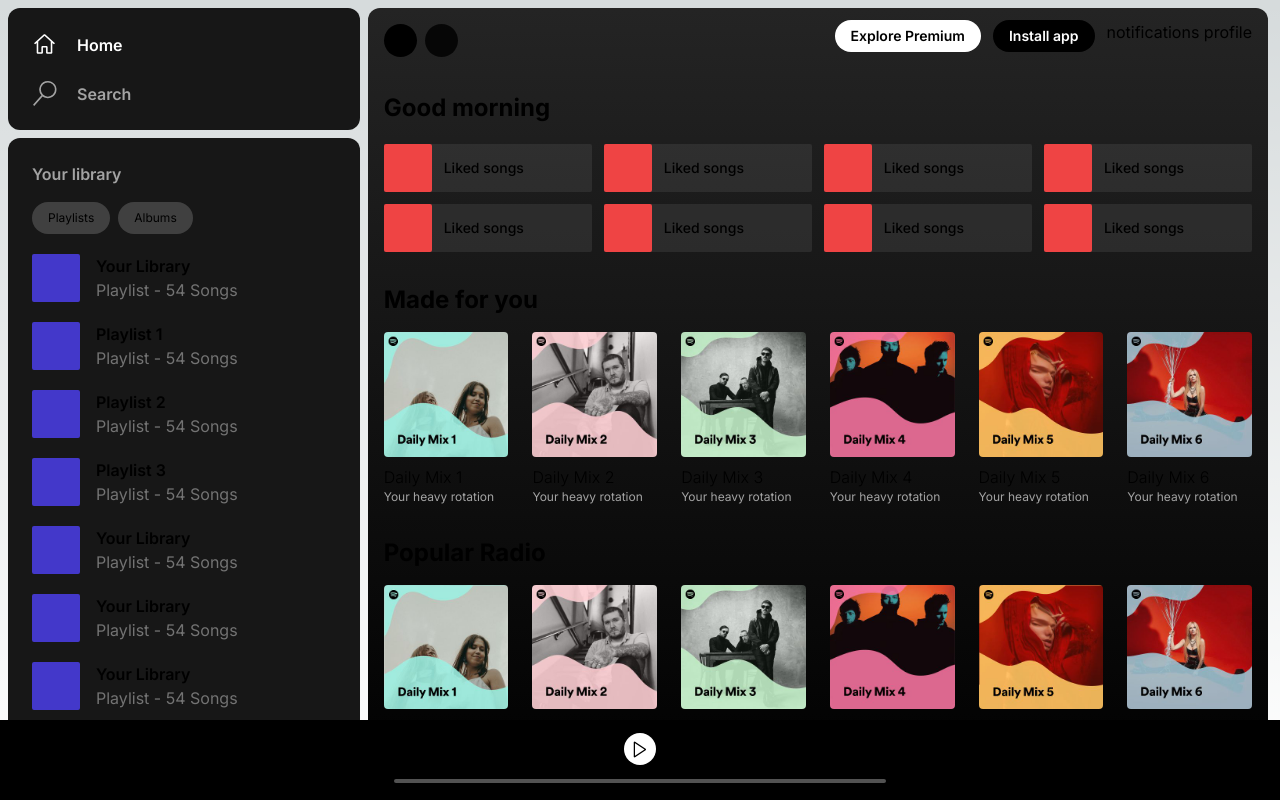
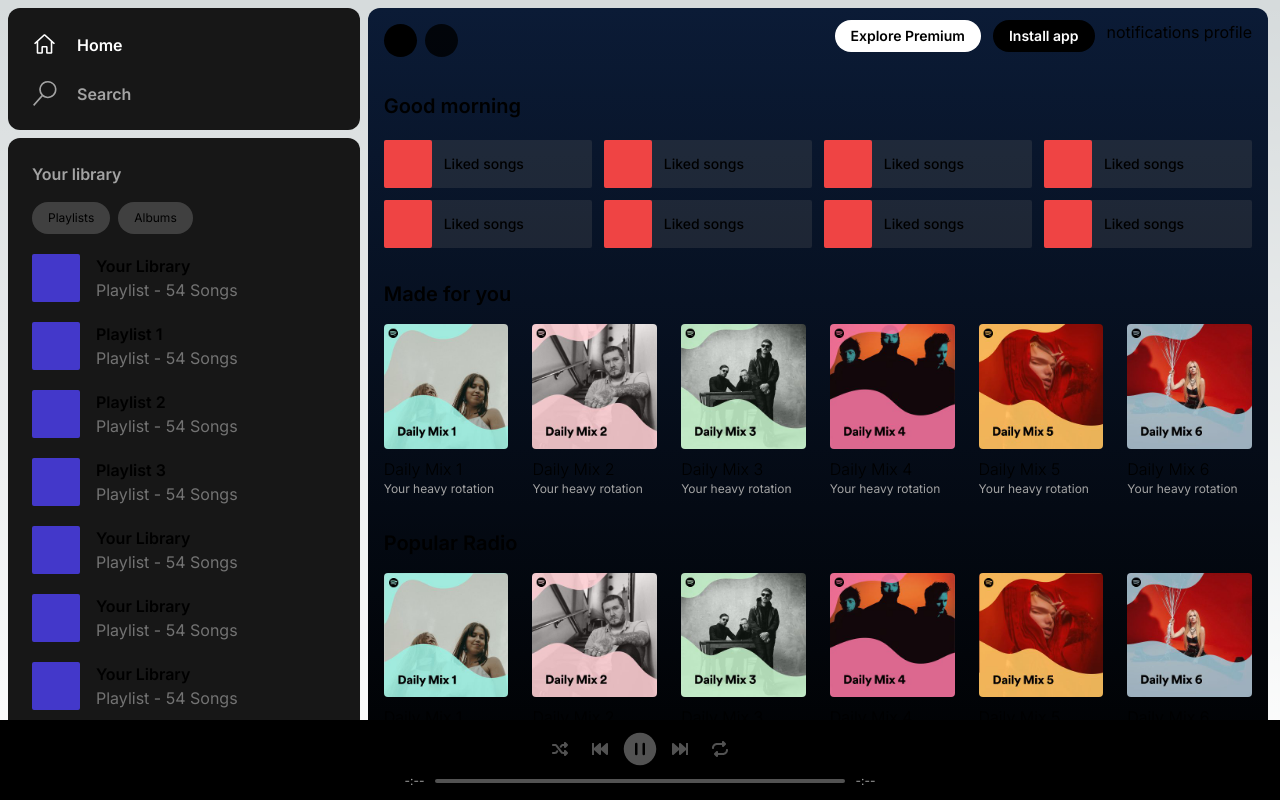
Before and after one commit to HeyEbb/Spotify, a Next.js app: page / in a window 1280 px wide. Built offline with nearby package versions, Linux system fonts and the light colour scheme.

Commit message:
Update styles on the bottom player.

```diff
--- a/app/globals.css
+++ b/app/globals.css
@@ -41,5 +41,5 @@
 }
 
 h3 {
-  @apply text-2xl font-bold text-balance;
+  @apply text-xl font-semibold text-balance;
 }
--- a/app/page.tsx
+++ b/app/page.tsx
@@ -3,8 +3,9 @@
   VscChevronLeft,
   VscChevronRight,
   VscSearch,
-  VscPlay,
 } from "react-icons/vsc";
+
+import { IoPlayCircle, IoPauseCircle } from "react-icons/io5";
 
 import MiniCard from "./components/mini-cards/MiniCard";
 import MadeForYou from "./components/made-for-you/MadeForYou";
@@ -46,7 +47,7 @@
       </div>
 
       <div className="me-3 mt-2 w-8/12 xl:w-full">
-        <section className="h-full rounded-xl bg-gradient-to-b from-[#242424] to-[#000] px-4 pt-3">
+        <section className="h-full rounded-xl bg-gradient-to-b from-[#0b1b36] to-[#000] px-4 pt-3">
           <div className="flex w-full items-center justify-between">
             <div className="flex">
               <div className="flex items-center gap-2 pe-5">
@@ -57,11 +58,6 @@
                   <VscChevronRight size={25} />
                 </div>
               </div>
-              {/* <input
-                type="text"
-                placeholder="What do you want to listen to?"
-                className="h-full w-80 rounded-full bg-neutral-800 p-5"
-              /> */}
             </div>
 
             <div className="flex h-10 gap-3">
@@ -83,31 +79,33 @@
         </section>
       </div>
       <div className="fixed bottom-0 flex h-20 w-full bg-black">
-        <div className="w-4/12 ">1</div>
+        <div className="w-4/12"></div>
         <div className="mb-2 mt-2 flex w-5/12 flex-col ">
           <div className="flex h-2/3 justify-center ">
-            <div className="flex w-64 justify-center ">
-              <div className="flex w-14 items-center justify-center">
+            <div className="flex w-64 justify-center text-neutral-600">
+              <div className="flex w-10 items-center justify-center">
                 <FaShuffle />
               </div>
-              <div className="flex w-14 items-center justify-center">
+              <div className="flex w-10 items-center justify-center">
                 <FaFastBackward />
               </div>
-              <div className="flex w-14 items-center justify-center  ">
-                <div className="flex h-8 w-8 items-center justify-center rounded-full bg-white text-xl ">
-                  <VscPlay />
+              <div className="flex w-10 items-center justify-center">
+                <div className="flex w-10 items-center justify-center rounded-full text-7xl ">
+                  <IoPauseCircle />
                 </div>
               </div>
-              <div className="flex  w-14 items-center justify-center">
+              <div className="flex w-10 items-center justify-center">
                 <FaFastForward />
               </div>
-              <div className="flex  w-14 items-center justify-center">
+              <div className="flex w-10 items-center justify-center">
                 <FaRepeat />
               </div>
             </div>
           </div>
-          <div className="flex  h-1/3 items-center">
+          <div className="flex  h-1/3 items-center text-neutral-400">
+            <div className="mx-1 flex w-10 justify-center text-xs">-:--</div>
             <div className="h-1 w-full rounded bg-neutral-600"></div>
+            <div className="mx-1 flex w-10 justify-center text-xs">-:--</div>
           </div>
         </div>
         <div className="w-4/12 ">3</div>
```
